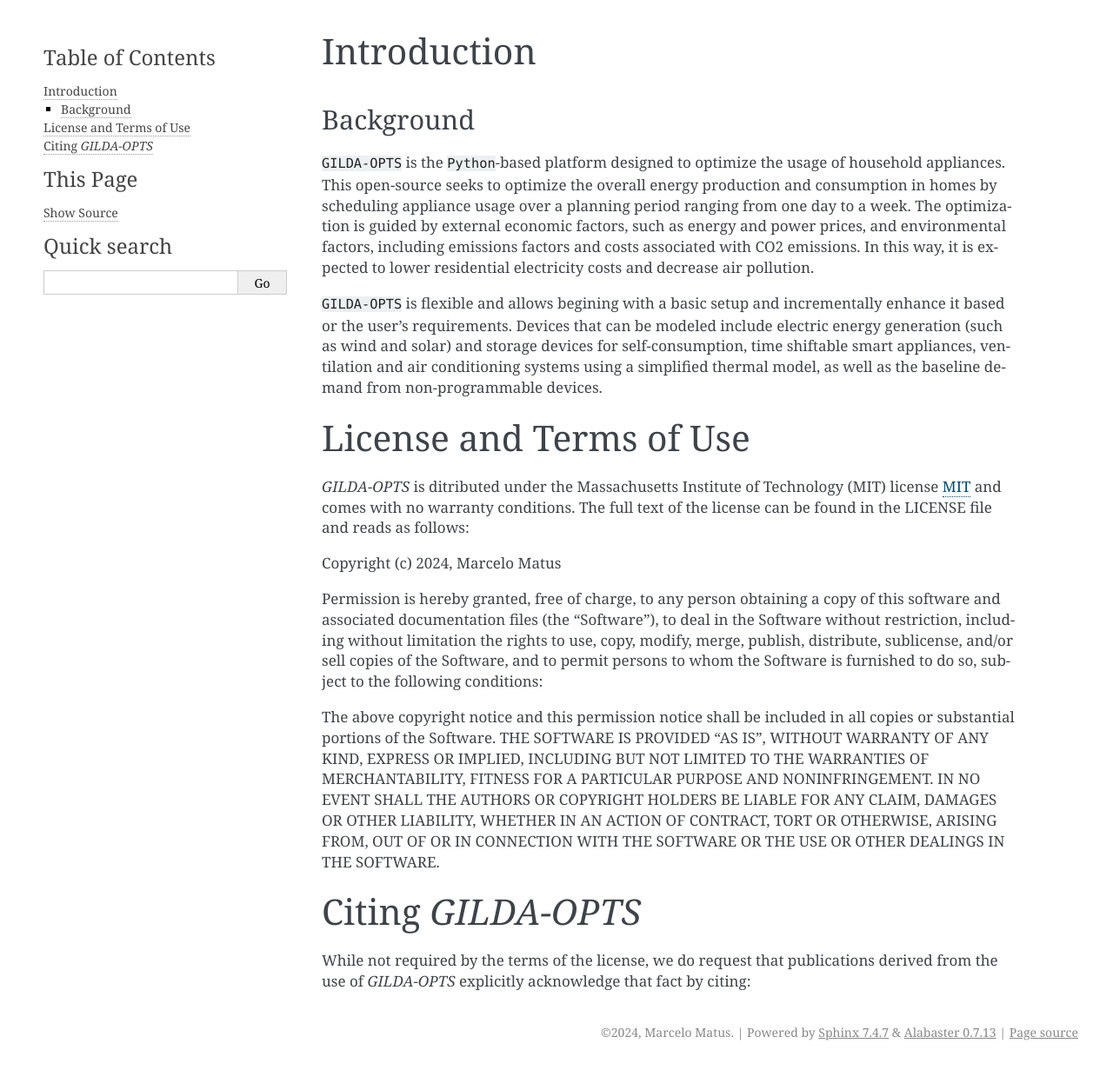
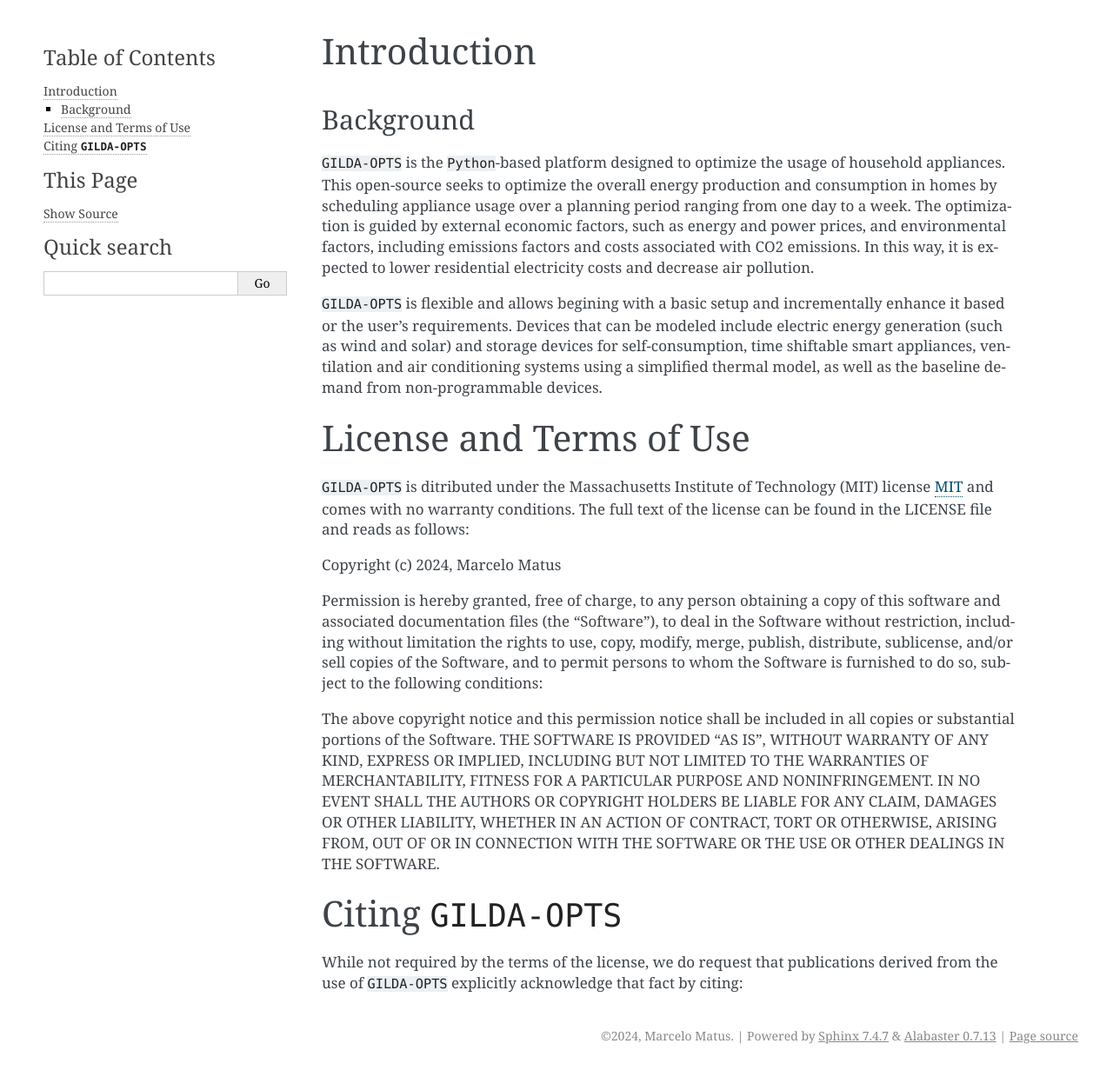
Before and after one commit to marcelomatus/gilda-opts, a Sphinx documentation site: the page built from docs/Intro.rst, in a window 1280 px wide. Shown: the whole page at 87% size. Built offline with Sphinx 7.4.7, drawn with Linux system fonts in a browser that asks for light colours; pages that are not in the unit, such as notebooks, are missing from menus.

```diff
--- a/docs/Intro.rst
+++ b/docs/Intro.rst
@@ -12,7 +12,7 @@ Background
 License and Terms of Use
 ========================
 
-`GILDA-OPTS` is ditributed under the Massachusetts Institute of Technology (MIT) license `MIT`_ and comes with no warranty conditions. The full text of the license can be found in the LICENSE file and reads as follows:
+``GILDA-OPTS`` is ditributed under the Massachusetts Institute of Technology (MIT) license `MIT`_ and comes with no warranty conditions. The full text of the license can be found in the LICENSE file and reads as follows:
 
 Copyright (c) 2024, Marcelo Matus
 
@@ -22,9 +22,9 @@ the following conditions:
 The above copyright notice and this permission notice shall be included in all copies or substantial portions of the Software. THE SOFTWARE IS PROVIDED "AS IS", WITHOUT WARRANTY OF ANY KIND, EXPRESS OR IMPLIED, INCLUDING BUT NOT LIMITED TO THE WARRANTIES OF MERCHANTABILITY, FITNESS FOR A PARTICULAR PURPOSE AND NONINFRINGEMENT. IN NO EVENT SHALL THE AUTHORS OR COPYRIGHT HOLDERS BE LIABLE FOR ANY CLAIM, DAMAGES OR OTHER LIABILITY, WHETHER IN AN ACTION OF CONTRACT, TORT OR OTHERWISE, ARISING FROM, OUT OF OR IN CONNECTION WITH THE SOFTWARE OR THE USE OR OTHER DEALINGS IN THE SOFTWARE.
 
 ========================
-Citing `GILDA-OPTS`
+Citing ``GILDA-OPTS``
 ========================
-While not required by the terms of the license, we do request that publications derived from the use of `GILDA-OPTS` explicitly acknowledge that fact by citing:
+While not required by the terms of the license, we do request that publications derived from the use of ``GILDA-OPTS`` explicitly acknowledge that fact by citing:
 
 
 .. _MIT: https://choosealicense.com/licenses/mit/
```
